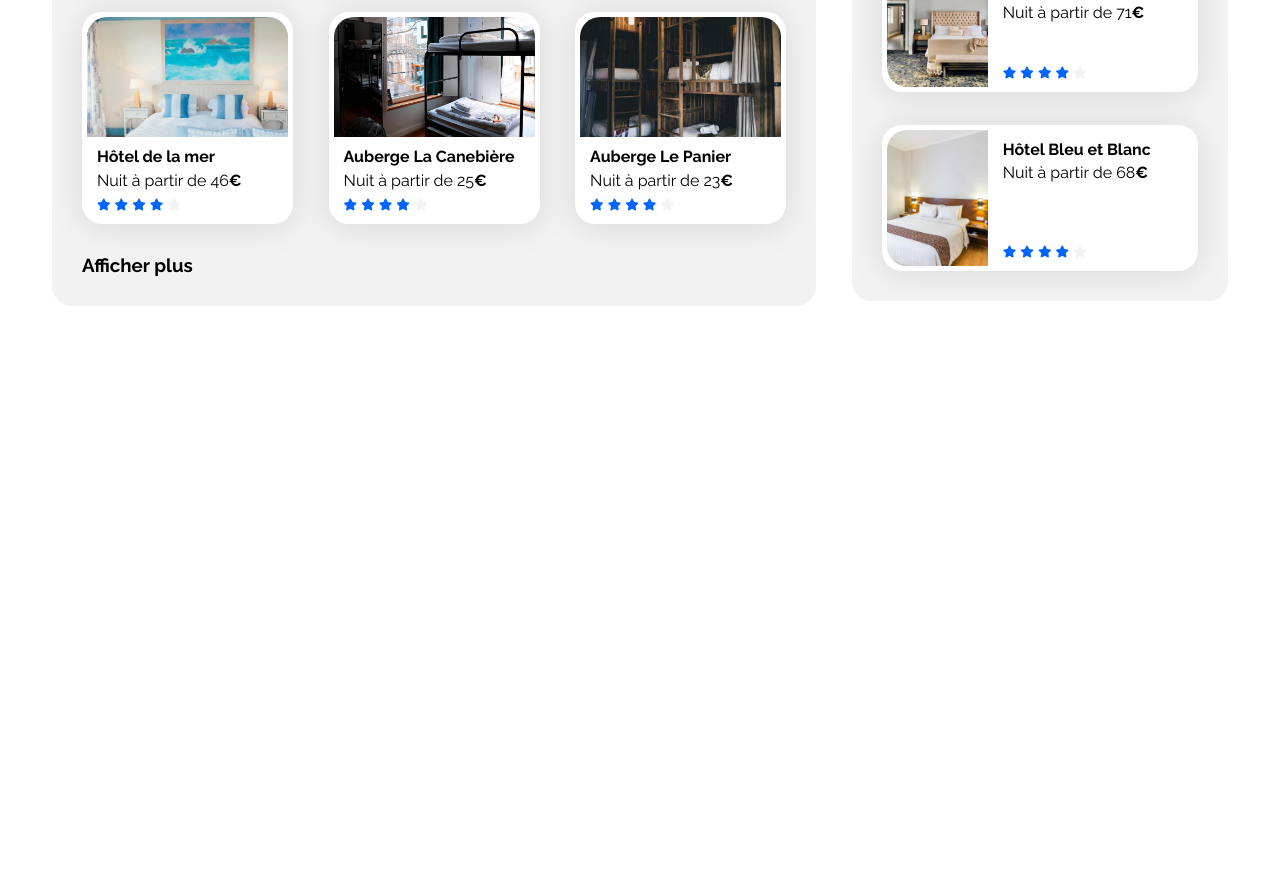
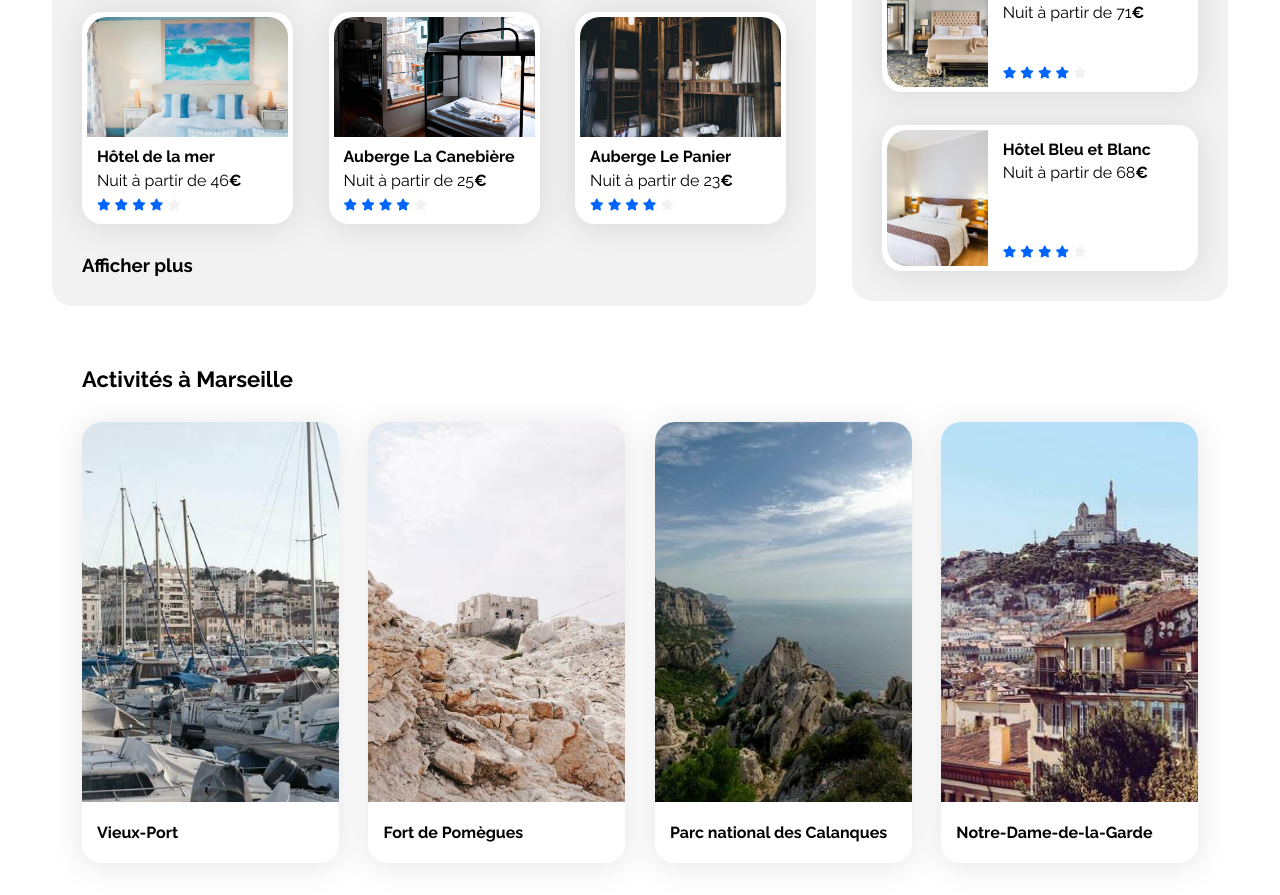
Before and after one commit to Enaroj/OC-P2, a plain HTML site: page index.html in a window 1280 px wide. Shown: the part 705-1600 px from the top of the page. Before the commit the page ends 1013 px from the top, so only its background shows below. Drawn offline with Linux system fonts and the light colour scheme.

Commit message:
Ajout de la partie activités desktop + mobile

```diff
--- a/css/style.css
+++ b/css/style.css
@@ -187,6 +187,7 @@ input[type="text"]{
     display: flex;
     flex-wrap: wrap;
     justify-content: space-around;
+    margin-left: 15px;
 }
 
 .filter-type{
@@ -196,6 +197,7 @@ input[type="text"]{
     border-radius: 30px;
     border-color:#F2F2F2;
     padding: 0px 15px;
+    margin: 0px 10px;
 }
 
 .filter-type:hover{
@@ -242,7 +244,7 @@ input[type="text"]{
 }
 
 .hebergements-and-populaires section {
-    background-color: var(--main-bg-color);
+    /* background-color: var(--main-bg-color); */
     border-radius: 20px;
     padding: 30px;
     box-sizing: border-box;
@@ -252,6 +254,7 @@ input[type="text"]{
 /****** Hebergements ***********/
 .hebergements {
     width: 65%;
+    background-color: var(--main-bg-color);
 }
 
 .hebergements-cards {
@@ -303,6 +306,7 @@ input[type="text"]{
 /****** Populaires ***********/
 .populaires {
     width: 32%;
+    background-color: var(--main-bg-color);
 }
 
 .populaires-title {
@@ -345,7 +349,46 @@ input[type="text"]{
     margin-bottom: 5px;
 }
 
+/***********************************************/
+/****** Activités ***********/
+.activites {
+    padding: 30px;
+}
 
+.activites-title {
+    margin: 0;
+    font-size: 22px;
+    padding: 30px 0px;
+}
+
+.activites-cards {
+    display: flex;
+    flex-direction: row;
+    justify-content: space-between;
+    width: 100%;
+}
+
+.activites-cards a {
+    width: 23%;
+}
+
+.activites-cards .card {
+    display: flex;
+    flex-direction: column;
+    justify-content: space-between;
+    padding: 0px;
+}
+
+.activites-cards img {
+    width: 100%;
+    height: 380px;
+    border-top-left-radius: 20px;
+    border-top-right-radius: 20px;
+}
+
+.activites-cards h3 {
+    padding: 5px 15px;
+}
 
 
 /* Le code ci-dessous correspond à la version responsive uniquement */
@@ -467,6 +510,7 @@ input[type="text"]{
         flex-direction: row;
         flex-wrap: wrap;
         width: 100%;
+        margin-left: 0px;
     }
 
     .filter-type{
@@ -474,4 +518,53 @@ input[type="text"]{
         width: 37%;
         padding-left: 15px;
     }
+
+/* Cards */
+
+    .hebergements-and-populaires {
+        flex-direction: column-reverse;
+    }
+
+    .hebergements-and-populaires section {
+        border-radius: 0px;
+    }
+
+    /* Hebergement */
+    .hebergements {
+        background-color: #FFFFFF;
+    }
+
+    /* Populaires */
+    .populaires {
+        margin-top: 0px;
+        background-color: #F2F2F2;
+    }
+
+    /* Hebergement & populaires */
+    .populaires-cards, .hebergements-cards {
+        flex-direction: column;
+    }
+
+    .populaires-cards a, .hebergements-cards a {
+        width: 100%;
+    }
+
+    /* Activités */
+    .activites-cards {
+        display: flex;
+        flex-direction: column;
+        justify-content: space-between;
+        width: 100%;
+    }
+
+    .activites-cards .card {
+        margin: 10px 0px;
+    }
+    .activites-cards a {
+        width: 100%;
+    }
+
+    .activites-cards img {
+        height: 141px;
+    }
 }
--- a/index.html
+++ b/index.html
@@ -201,7 +201,7 @@
                             </article>
                         </a>
                     </div>
-                <h3>Afficher plus</h2>
+                    <a href="#"><h3>Afficher plus</h2></a>
                 </section>
     <!-- Populaires -->
                 <section class="populaires">
@@ -270,8 +270,54 @@
                     </div>
                 </section>
             </div>
+
+<!-- Activités à Marseille -->
             <div class="activites" id="activites">
-
+                <div class="activites-title">
+                    <h2 class="section-title">Activités à Marseille</h2>
+                </div>
+                <div class="activites-cards">
+                    <a href="#">
+                        <article class="card">
+                            <img src="./images/activites/reno-laithienne.jpg" alt="Image du vieux port">
+                            <div class="card-content">
+                                <div class="card-txt">
+                                    <h3 class="card-title">Vieux-Port</h3>
+                                </div>
+                            </div>
+                        </article>
+                    </a>
+                    <a href="#">
+                        <article class="card">
+                            <img src="./images/activites/paul-hermann.jpg" alt="Image du fort de Pomègues">
+                            <div class="card-content">
+                                <div class="card-txt">
+                                    <h3 class="card-title">Fort de Pomègues</h3>
+                                </div>
+                            </div>
+                        </article>
+                    </a>
+                    <a href="#">
+                        <article class="card">
+                            <img src="./images/activites/kilyan-sockalingum.jpg" alt="Image des Calanques">
+                            <div class="card-content">
+                                <div class="card-txt">
+                                    <h3 class="card-title">Parc national des Calanques</h3>
+                                </div>
+                            </div>
+                        </article>
+                    </a>
+                    <a href="#">
+                        <article class="card">
+                            <img src="./images/activites/florian-wehde.jpg" alt="Image de Notre-Dame-de-la-Garde">
+                            <div class="card-content">
+                                <div class="card-txt">
+                                    <h3 class="card-title">Notre-Dame-de-la-Garde</h3>
+                                </div>
+                            </div>
+                        </article>
+                    </a>
+            </div>
             </div>
         </main>
         <footer></footer>
```
